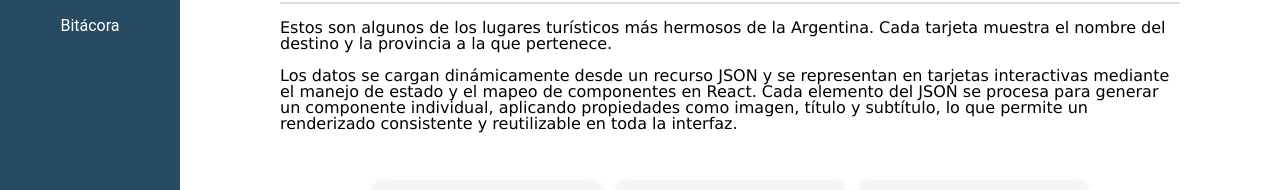
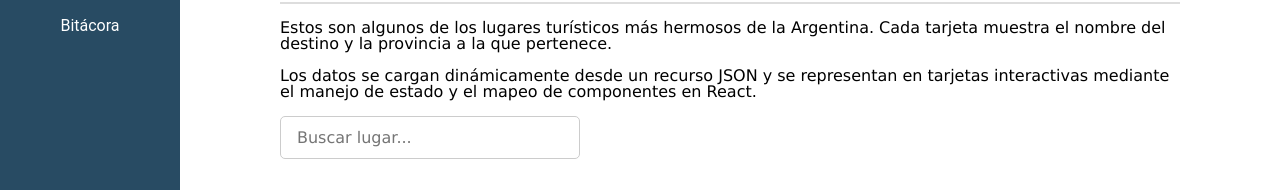
Before and after one commit to CariRodrigues/tp3-codebolts-six, a React (Vite) app: page /lugares-argentina in a window 1280 px wide. Shown: the part 384-574 px from the top of the page. Built offline with nearby package versions, Linux system fonts and the light colour scheme.

Commit message:
feat: agrega barra de busqueda a lugares de argentina

```diff
--- a/src/pages/LugaresArgentina/LugaresArgentina.jsx
+++ b/src/pages/LugaresArgentina/LugaresArgentina.jsx
@@ -7,6 +7,7 @@ import { useEffect, useState } from "react";
 import Footer from '@/components/Footer/Footer';
 import Card from '@/components/Card/Card';
 import ScrollToTopBtn from '@/components/ScrollToTopButton/ScrollToTopButton';
+import SearchBar from '@/components/SearchBar/SearchBar';
 
 export default function LugaresArgentina() {
   const { isDarkMode } = useTheme();
@@ -34,15 +35,25 @@ export default function LugaresArgentina() {
     marginBottom: '1rem'
   };
 
-  // Estados para cargar lugares
+  // Estado de los lugares
   const [lugares, setLugares] = useState([]);
 
+  // Estado de búsqueda
+  const [searchTerm, setSearchTerm] = useState("");
+
+  // Cargar lugares desde JSON
   useEffect(() => {
     fetch('/data/lugares.json')
       .then(res => res.json())
       .then(data => setLugares(data))
       .catch(err => console.error("Error cargando lugares:", err));
   }, []);
+
+  // Filtrar lugares según el término de búsqueda
+  const lugaresFiltrados = lugares.filter(lugar =>
+    lugar.titulo.toLowerCase().includes(searchTerm.toLowerCase()) ||
+    lugar.subtitulo.toLowerCase().includes(searchTerm.toLowerCase())
+  );
 
   return (
     <div className='main'>
@@ -62,12 +73,20 @@ export default function LugaresArgentina() {
           Estos son algunos de los lugares turísticos más hermosos de la Argentina. Cada tarjeta muestra el nombre del destino y la provincia a la que pertenece.
         </p>
         <p style={paragraphStyle}>
-          Los datos se cargan dinámicamente desde un recurso JSON y se representan en tarjetas interactivas mediante el manejo de estado y el mapeo de componentes en React. Cada elemento del JSON se procesa para generar un componente individual, aplicando propiedades como imagen, título y subtítulo, lo que permite un renderizado consistente y reutilizable en toda la interfaz.
+          Los datos se cargan dinámicamente desde un recurso JSON y se representan en tarjetas interactivas mediante el manejo de estado y el mapeo de componentes en React.
         </p>
 
+        <SearchBar
+          placeholder="Buscar lugar..."
+          value={searchTerm}
+          onChange={(e) => setSearchTerm(e.target.value)}
+        />
+
         <div className="file-tree-wrapper">
-          {lugares.length > 0 ? (
-            lugares.map((lugar) => (
+          {lugares.length === 0 ? (
+            <p>Cargando lugares...</p>
+          ) : lugaresFiltrados.length > 0 ? (
+            lugaresFiltrados.map((lugar) => (
               <Card
                 key={lugar.id}
                 resource={`/assets/lugares/${lugar.img}`}
@@ -78,7 +97,7 @@ export default function LugaresArgentina() {
               />
             ))
           ) : (
-            <p>Cargando lugares...</p>
+            <p>No se encontraron lugares que coincidan con la búsqueda.</p>
           )}
         </div>
       </div>
```
